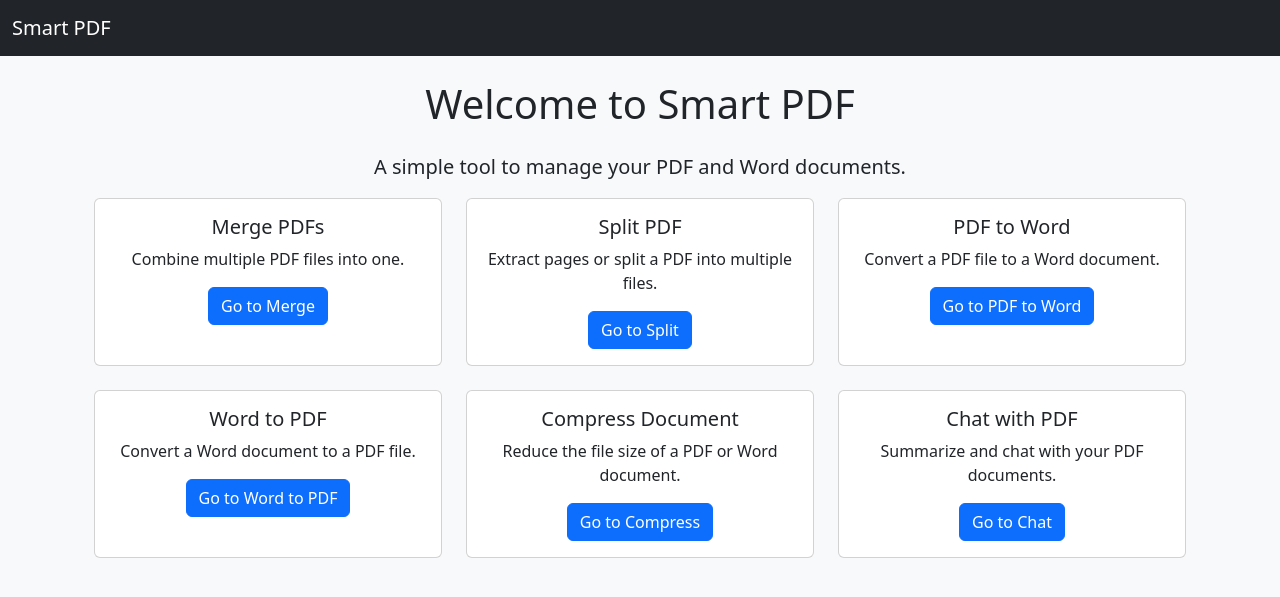
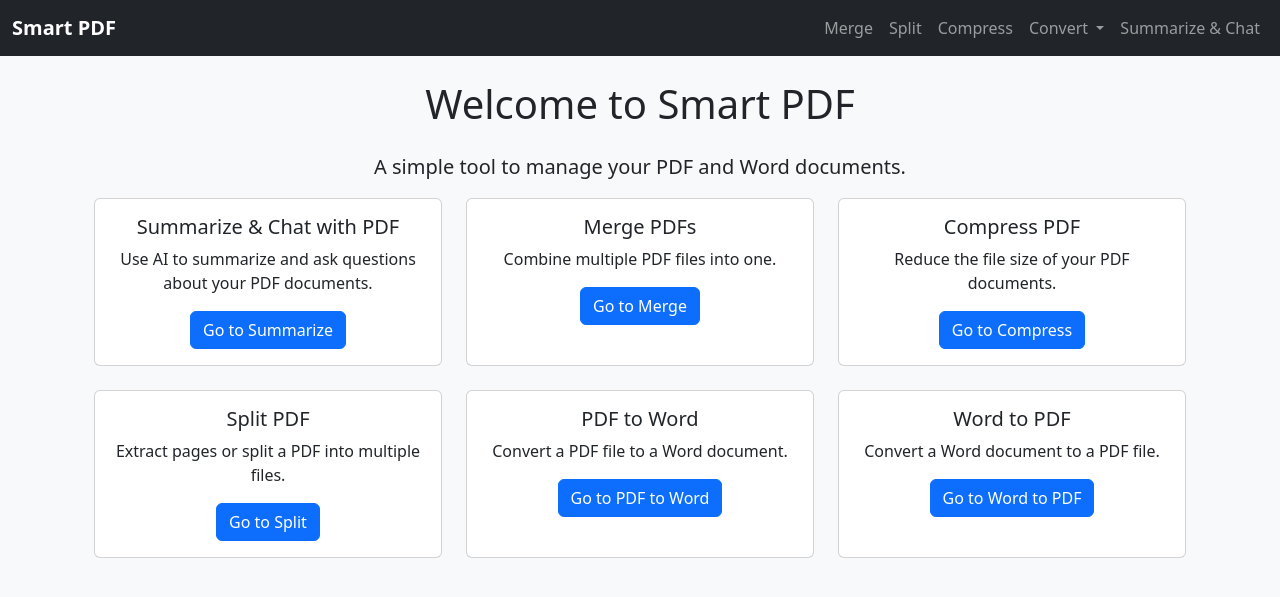
Before and after one commit to JoeUzo/Smart-PDF, a FastAPI app: page / in a window 1280 px wide. Shown: the top 597 px of the page. Run offline with FastAPI, Linux system fonts and the light colour scheme; parts of the project's set-up code (start-up, migrations or seed data) failed here and were passed over; some libraries are stand-ins or nearby versions.

Commit message:
update header

```diff
--- a/static/css/styles.css
+++ b/static/css/styles.css
@@ -71,3 +71,11 @@ body {
 .message-wrapper.assistant {
     justify-content: flex-start;
 }
+
+.navbar-nav .nav-link {
+    transition: color .2s;
+}
+
+.navbar-nav .nav-link:hover {
+    color: #ffffff; /* White */
+}
--- a/templates/base.html
+++ b/templates/base.html
@@ -10,7 +10,37 @@
 <body>
     <nav class="navbar navbar-expand-lg navbar-dark bg-dark">
         <div class="container-fluid">
-            <a class="navbar-brand" href="/">Smart PDF</a>
+            <a class="navbar-brand" href="/">
+                <strong>Smart PDF</strong>
+            </a>
+            <button class="navbar-toggler" type="button" data-bs-toggle="collapse" data-bs-target="#navbarNav" aria-controls="navbarNav" aria-expanded="false" aria-label="Toggle navigation">
+                <span class="navbar-toggler-icon"></span>
+            </button>
+            <div class="collapse navbar-collapse" id="navbarNav">
+                <ul class="navbar-nav ms-auto">
+                    <li class="nav-item">
+                        <a class="nav-link" href="/merge">Merge</a>
+                    </li>
+                    <li class="nav-item">
+                        <a class="nav-link" href="/split">Split</a>
+                    </li>
+                    <li class="nav-item">
+                        <a class="nav-link" href="/compress">Compress</a>
+                    </li>
+                    <li class="nav-item dropdown">
+                        <a class="nav-link dropdown-toggle" href="#" id="navbarDropdown" role="button" data-bs-toggle="dropdown" aria-expanded="false">
+                            Convert
+                        </a>
+                        <ul class="dropdown-menu dropdown-menu-dark" aria-labelledby="navbarDropdown">
+                            <li><a class="dropdown-item" href="/pdf-to-word">PDF to Word</a></li>
+                            <li><a class="dropdown-item" href="/word-to-pdf">Word to PDF</a></li>
+                        </ul>
+                    </li>
+                    <li class="nav-item">
+                        <a class="nav-link" href="/summarize">Summarize & Chat</a>
+                    </li>
+                </ul>
+            </div>
         </div>
     </nav>
 
--- a/templates/index.html
+++ b/templates/index.html
@@ -10,9 +10,27 @@
         <div class="col-md-4">
             <div class="card h-100">
                 <div class="card-body">
+                    <h5 class="card-title">Summarize & Chat with PDF</h5>
+                    <p class="card-text">Use AI to summarize and ask questions about your PDF documents.</p>
+                    <a href="/summarize" class="btn btn-primary">Go to Summarize</a>
+                </div>
+            </div>
+        </div>
+        <div class="col-md-4">
+            <div class="card h-100">
+                <div class="card-body">
                     <h5 class="card-title">Merge PDFs</h5>
                     <p class="card-text">Combine multiple PDF files into one.</p>
                     <a href="/merge" class="btn btn-primary">Go to Merge</a>
+                </div>
+            </div>
+        </div>
+        <div class="col-md-4">
+            <div class="card h-100">
+                <div class="card-body">
+                    <h5 class="card-title">Compress PDF</h5>
+                    <p class="card-text">Reduce the file size of your PDF documents.</p>
+                    <a href="/compress" class="btn btn-primary">Go to Compress</a>
                 </div>
             </div>
         </div>
@@ -43,24 +61,6 @@
                 </div>
             </div>
         </div>
-        <div class="col-md-4">
-            <div class="card h-100">
-                <div class="card-body">
-                    <h5 class="card-title">Compress Document</h5>
-                    <p class="card-text">Reduce the file size of a PDF or Word document.</p>
-                    <a href="/compress" class="btn btn-primary">Go to Compress</a>
-                </div>
-            </div>
-        </div>
-        <div class="col-md-4">
-            <div class="card h-100">
-                <div class="card-body">
-                    <h5 class="card-title">Chat with PDF</h5>
-                    <p class="card-text">Summarize and chat with your PDF documents.</p>
-                    <a href="/summarize" class="btn btn-primary">Go to Chat</a>
-                </div>
-            </div>
-        </div>
     </div>
 </div>
 {% endblock %}
```
